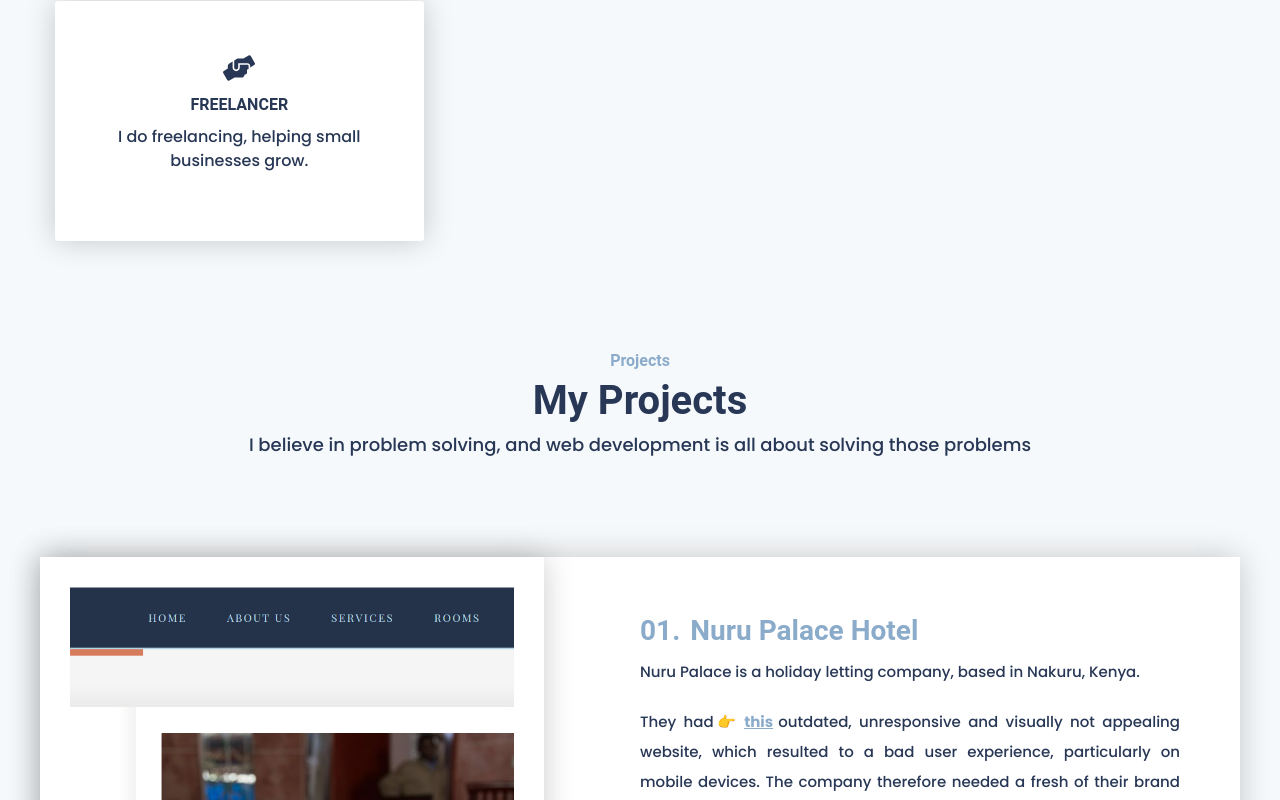
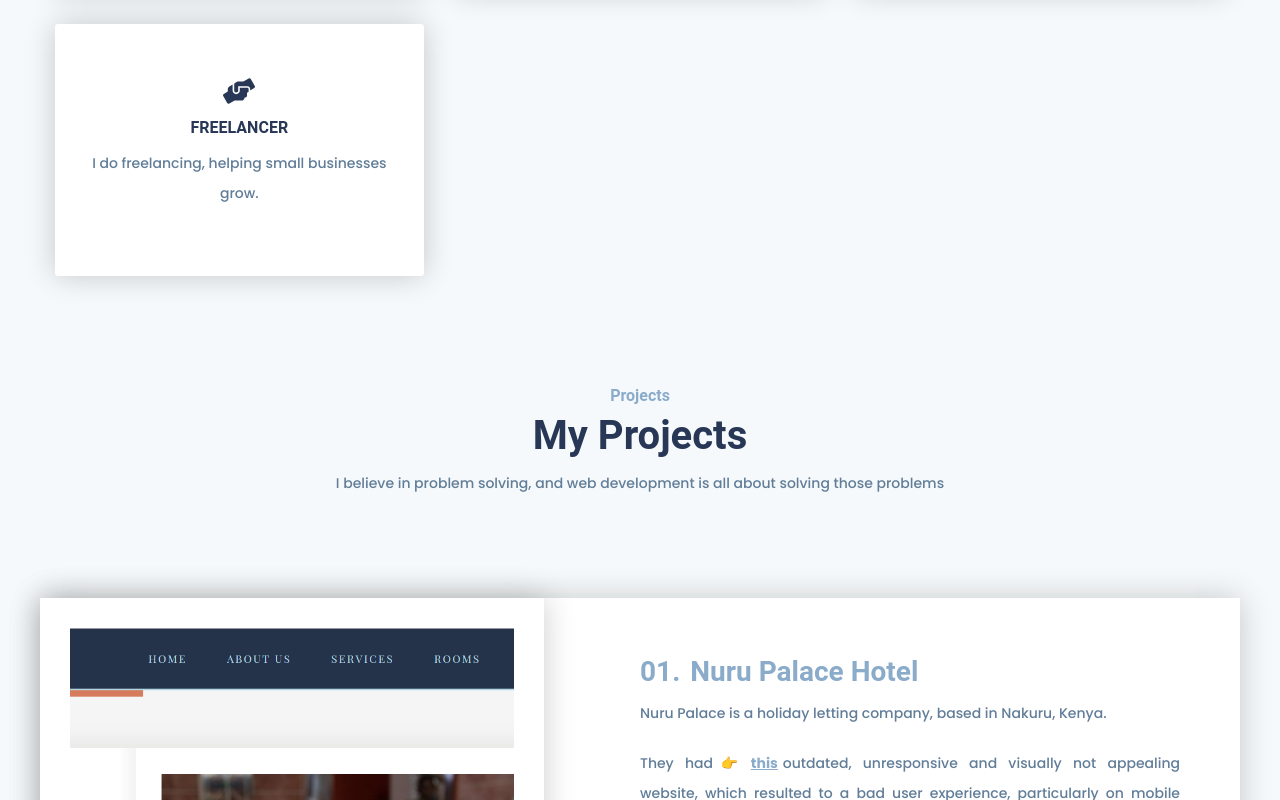
Before and after one commit to KEVIN573/ko-portfolio-app, a React (Create React App) app: page / in a window 1280 px wide. Shown: the part 2440-3240 px from the top of the page. Built offline with nearby package versions, Linux system fonts and the light colour scheme.

Commit message:
changed navigation background color

```diff
--- a/src/components/AboutMe/AboutMe.css
+++ b/src/components/AboutMe/AboutMe.css
@@ -3,8 +3,11 @@
   gap: 3rem 2rem;
 }
 
+.about-info p {
+  text-align: justify;
+}
 .about-info a span {
-  margin: auto 3px;
+  margin: auto 5px;
   text-decoration: underline;
   color: #8aabca;
 }
--- a/src/components/AboutMe/AboutMe.jsx
+++ b/src/components/AboutMe/AboutMe.jsx
@@ -2,17 +2,16 @@
 import '../AboutMe/AboutMe.css';
 import Title from '../Titles/Title';
 import ProfileImg from '../../images/profile-images/profile.jpg';
-import { Link } from 'react-scroll';
 
 const AboutMe = () => {
   return (
-    <section class='section about' id='about'>
-      <div class='section-center about-center'>
-        <article class='about-img'>
-          <img src={ProfileImg} class='about-img' alt='about img' />
+    <section className='section about' id='about'>
+      <div className='section-center about-center'>
+        <article className='about-img'>
+          <img src={ProfileImg} className='about-img' alt='about img' />
         </article>
 
-        <article class='about-info'>
+        <article className='about-info'>
           <Title smallTitle='About' bigTitle='Get To Know Me' />
 
           <p>
--- a/src/components/ContactForm/ContactForm.css
+++ b/src/components/ContactForm/ContactForm.css
@@ -33,7 +33,7 @@
 input[type='email'],
 textarea {
   padding: 10px 15px;
-  color: #273755;
+  color: hsl(210, 22%, 49%);
 }
 
 input[type='text']:focus,
@@ -43,15 +43,15 @@
 }
 
 ::placeholder {
-  color: #273755;
+  color: hsl(210, 22%, 49%);
 }
 
 :-ms-input-placeholder {
-  color: #273755;
+  color: hsl(210, 22%, 49%);
 }
 
 ::-ms-input-placeholder {
-  color: #273755;
+  color: hsl(210, 22%, 49%);
 }
 
 input,
@@ -95,7 +95,7 @@
 }
 
 #contact-form button:hover {
-  color: #fafcff;
+  color: #f6f9fb;
   cursor: pointer;
 }
 
--- a/src/components/Hero/Hero.jsx
+++ b/src/components/Hero/Hero.jsx
@@ -8,11 +8,11 @@
   return (
     <header className='hero'>
       <div className='section-center hero-center'>
-        <article class='hero-info'>
-          <div class='underline'></div>
+        <article className='hero-info'>
+          <div className='underline'></div>
           <h1>Hello, i'm Kevin</h1>
           <h4>freelance fullstack web developer</h4>
-          <Link href='contact.html' className='btn hero-btn'>
+          <Link to='contact' className='btn hero-btn'>
             <span>hire me</span>
           </Link>
 
--- a/src/components/HireMe/HireMe.css
+++ b/src/components/HireMe/HireMe.css
@@ -16,11 +16,6 @@
   font-size: 2rem;
 }
 
-.hireme-section p {
-  color: #273755;
-  font-size: 15px;
-  margin-bottom: 14px;
-}
 .hireme-quote-btn-container {
   display: flex;
   align-items: center;
--- a/src/components/Logo/Logo.css
+++ b/src/components/Logo/Logo.css
@@ -1,5 +1,5 @@
 .logo img {
-  margin-left: -100px;
+  margin-left: -40px;
   height: 100px;
   object-fit: contain;
 }
--- a/src/components/Projects/Projects.css
+++ b/src/components/Projects/Projects.css
@@ -98,7 +98,9 @@
   background-position: top center;
   background-size: cover;
 }
-
+.project__description p {
+  text-align: justify;
+}
 .photo-big {
   position: absolute;
   top: 0;
@@ -201,12 +203,6 @@
   margin-bottom: 150px;
 }
 
-.projects__container .project__item .project__description p {
-  line-height: 30px;
-  font-size: 15px;
-  text-align: justify;
-}
-
 @media (max-width: 767px) {
   .projects__container {
     padding: 0 2.25rem;
@@ -237,7 +233,6 @@
 
   .project__description p {
     font-size: 14px;
-    line-height: 26px;
   }
 }
 
--- a/src/components/Services/Services.jsx
+++ b/src/components/Services/Services.jsx
@@ -8,18 +8,18 @@
     'Successful people are always looking for opportunities to help others. Let’s work together';
 
   return (
-    <section class='section bg-grey' id='services'>
+    <section className='section bg-grey' id='services'>
       <Title
         smallTitle='Services'
         bigTitle='my services'
         titleText={serviceHeadingText}
       />
-      <div class='services-center section-center'>
+      <div className='services-center section-center'>
         {services.map((service) => {
           const { icon, title, info } = service;
           return (
-            <article class='service'>
-              <i class='fas fa-code service-icon'>{icon}</i>
+            <article key={title} className='service'>
+              <i className='fas fa-code service-icon'>{icon}</i>
               <h4>{title}</h4>
               <p>{info}</p>
             </article>
--- a/src/components/Titles/Titles.css
+++ b/src/components/Titles/Titles.css
@@ -5,9 +5,7 @@
   color: #8aabca;
 }
 .title__content p {
-  display: inline-block;
-  font-size: 18px;
-  line-height: 24px;
+  padding: 0 60px;
 }
 
 @media (max-width: 800px) {
--- a/src/index.css
+++ b/src/index.css
@@ -58,7 +58,10 @@
 }
 p {
   margin-bottom: 1.25rem;
-  color: var(--clr-grey-5);
+  line-height: 30px;
+  font-size: 0.9373rem;
+  margin-bottom: 1.25rem;
+  color: hsl(210, 22%, 49%);
 }
 @media screen and (min-width: 800px) {
   h1 {
@@ -81,6 +84,9 @@
   h3,
   h4 {
     line-height: 1;
+  }
+  p {
+    font-size: 0.875rem;
   }
 }
 /*  global classes */
@@ -146,7 +152,9 @@
   margin-bottom: 4rem;
   text-align: center;
 }
-
+p {
+  font-size: 0.875rem;
+}
 .bg-grey {
   background: var(--clr-grey-10);
 }
```
